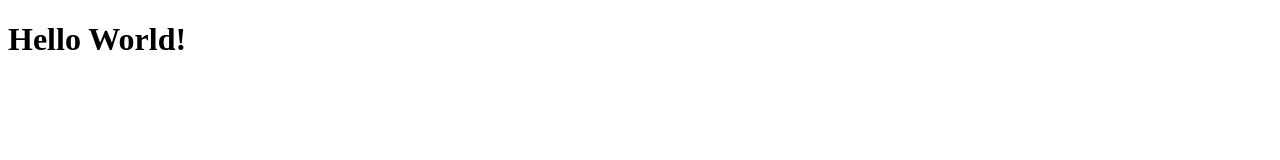
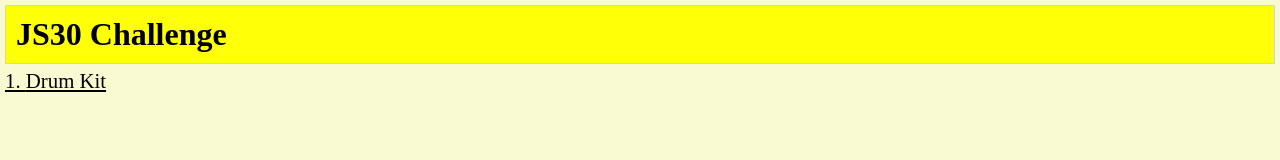
Before and after one commit to ROSS1996/javascript30, a plain HTML site: page index.html in a window 1280 px wide. Drawn offline with Linux system fonts and the light colour scheme.

Commit message:
Update index.html

```diff
--- a/index.html
+++ b/index.html
@@ -4,9 +4,43 @@
     <meta charset="UTF-8">
     <meta http-equiv="X-UA-Compatible" content="IE=edge">
     <meta name="viewport" content="width=device-width, initial-scale=1.0">
-    <title>Document</title>
+    <title>Index</title>
+    <style>
+        * {
+            margin: 0;
+            padding: 0;
+        }
+        header {
+            background-color: rgb(255, 255, 8);
+            border: 1px solid lightgray;
+            margin: 5px;
+        }
+        header h1 {
+            padding: 10px;
+        }
+        body {
+            background-color: lightgoldenrodyellow;
+        }
+        ol {
+            margin: 5px;
+            list-style-position: inside;
+        }
+        li {
+            font-size: 1.3rem;
+        }
+        a  {
+            color: black;
+        }
+    </style>
 </head>
 <body>
-    <h1>Hello World!</h1>
+    <header>
+        <h1>JS30 Challenge</h1>
+    </header>
+    <ol>
+        <a href="./drumkit/" target="_blank">
+            <li>Drum Kit</li>
+        </a>
+    </ol>
 </body>
 </html>
```
